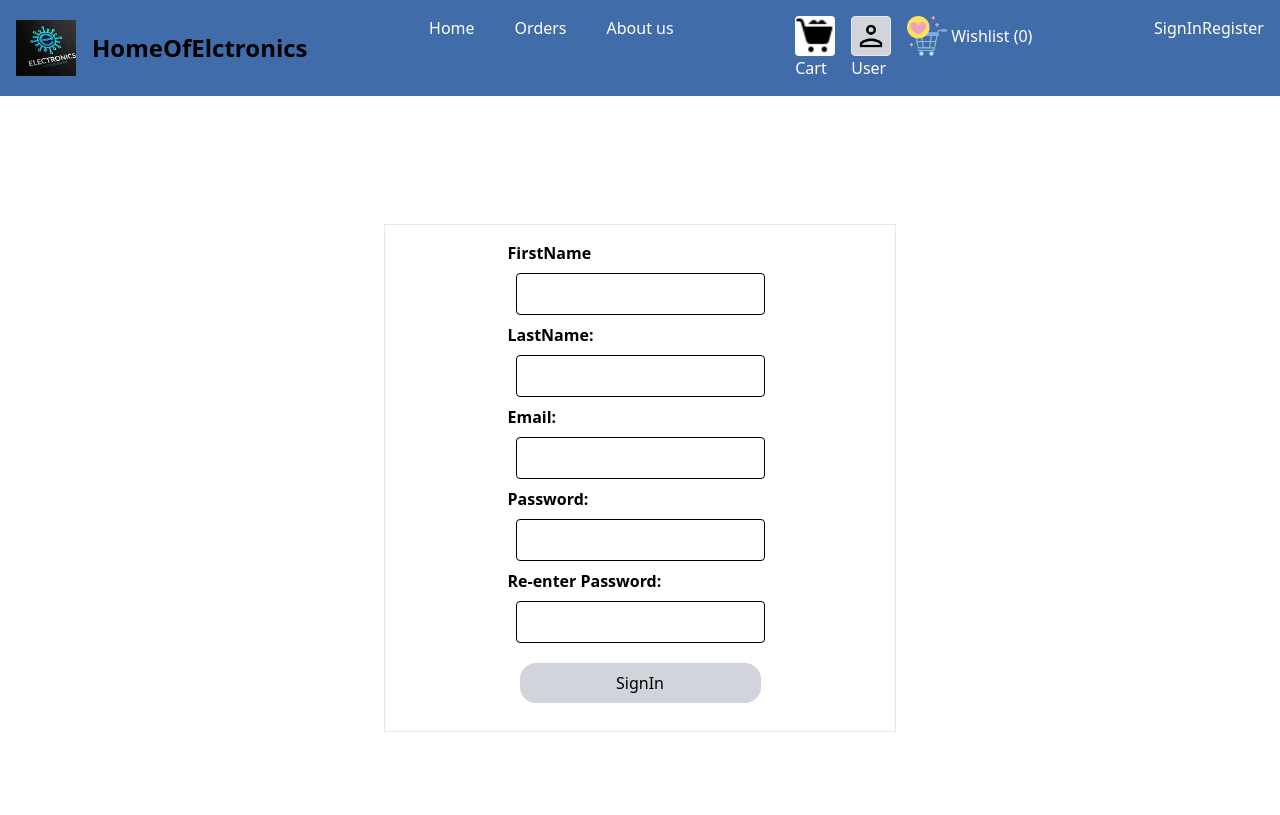
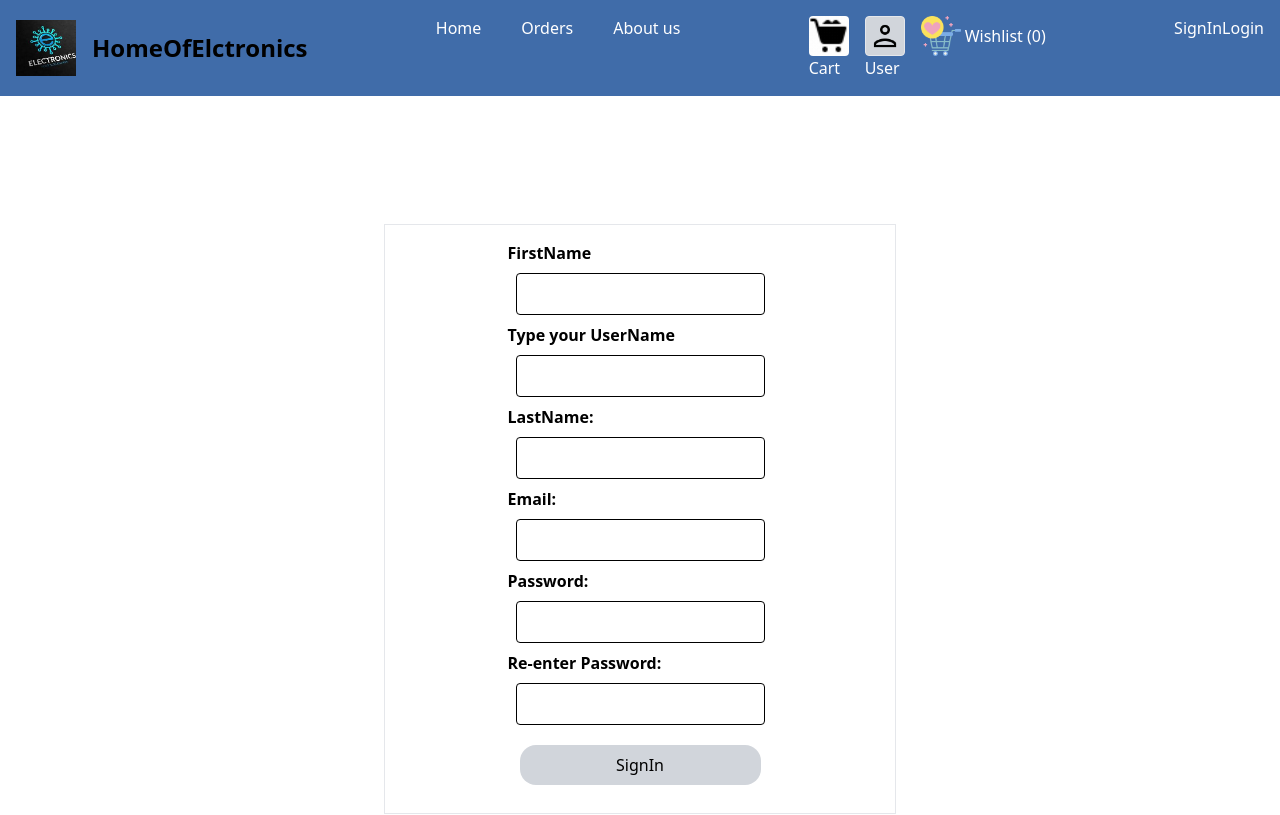
Before and after one commit to mwihoti/HomeOfElectronics, a Next.js app: page /sign/signIn in a window 1280 px wide. Shown: the top 815 px of the page. Built offline with nearby package versions, Linux system fonts and the light colour scheme.

Commit message:
Login page design

```diff
--- a/src/app/sign/signUp/page.js
+++ b/src/app/sign/signUp/page.js
@@ -0,0 +1,12 @@
+import React from 'react'
+import Login from '@/components/Login'
+
+const SignUpPage = () => {
+  return (
+    <div>
+        <Login/>
+    </div>
+  )
+}
+
+export default SignUpPage
--- a/src/components/Login.js
+++ b/src/components/Login.js
@@ -1,24 +1,36 @@
-import React from 'react'
+'use client'
+import React, { useState } from 'react'
 
 const LoginPage = () => {
+    const [data, setData] = useState({
+        username: '',
+        password: '',
+
+    })
   return (
-    <div className='mx-auto'>
-        <h1>Welcome to HomeOfElectronics</h1>
-        <form>
+    <div>
+ <h1 className='text-center justify-center '>Welcome to HomeOfElectronics</h1>
+
+
+    <div className='mx-auto  flex  justify-center m-32 border w-1/2' >
+
+        <form className='grid grid-row items-center justify-center h-3/4 p-4 '>
             <label>
                 Username:
-                <input type='text' name='username' required/>
+                <input type='text' className='border m-2 p-2 border-black rounded' name='username' required/>
             </label>
             <label>
                 Password:
-                <input type='password' name='password' required/>
+                <input type='password' className='border m-2 p-2 border-black rounded' name='password' required/>
             </label>
 
-            <button type='submit'>Login</button>
+            <button type='submit' className='bg-gray-300 p-2 m-3 hover:bg-stone-950 hover:text-white rounded-2xl'>Login</button>
 
         </form>
+    </div>
+
     </div>
   )
 }
 
-export default Login
+export default LoginPage
--- a/src/components/Navbar.js
+++ b/src/components/Navbar.js
@@ -57,8 +57,8 @@ const Navbar = ({ wishlist }) => {
       </div>
       <div>
 
-        <button > <Link href='/sign'>SignIn</Link></button>
-        <button > <Link href='/signIn'>Register</Link></button>
+        <button > <Link href='/sign/signIn'>SignIn</Link></button>
+        <button > <Link href='/sign/signUp'> Login</Link></button>
       </div>
     </div>
   );
--- a/src/components/SignIn.js
+++ b/src/components/SignIn.js
@@ -8,7 +8,8 @@ const SignIn = () => {
         lastname: '',
         email: '',
         password: '',
-         password2: ''
+         password2: '',
+         username: '',
     })
 
     const handleChange = (e) => {
@@ -29,6 +30,13 @@ const SignIn = () => {
                 <strong>FirstName</strong>
                 </h3>
                 <input type="text"  name='firstname' value={data.firstname} className='border m-2 p-2 border-black rounded' onChange={handleChange} required />
+
+            </label>
+            <label className='items-center ' >
+                <h3>
+                <strong>Type your UserName</strong>
+                </h3>
+                <input type="text"  name='username' value={data.username} className='border m-2 p-2 border-black rounded' onChange={handleChange} required />
 
             </label>
 
```
